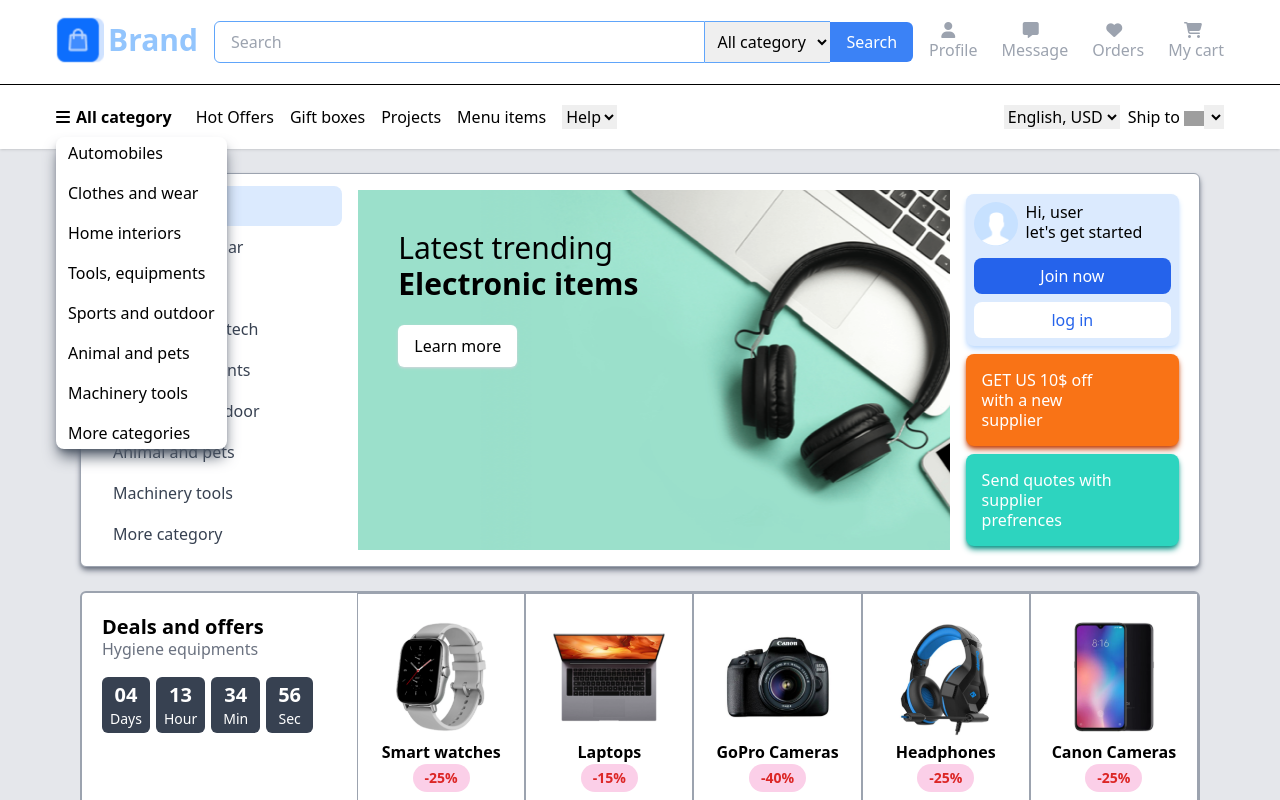
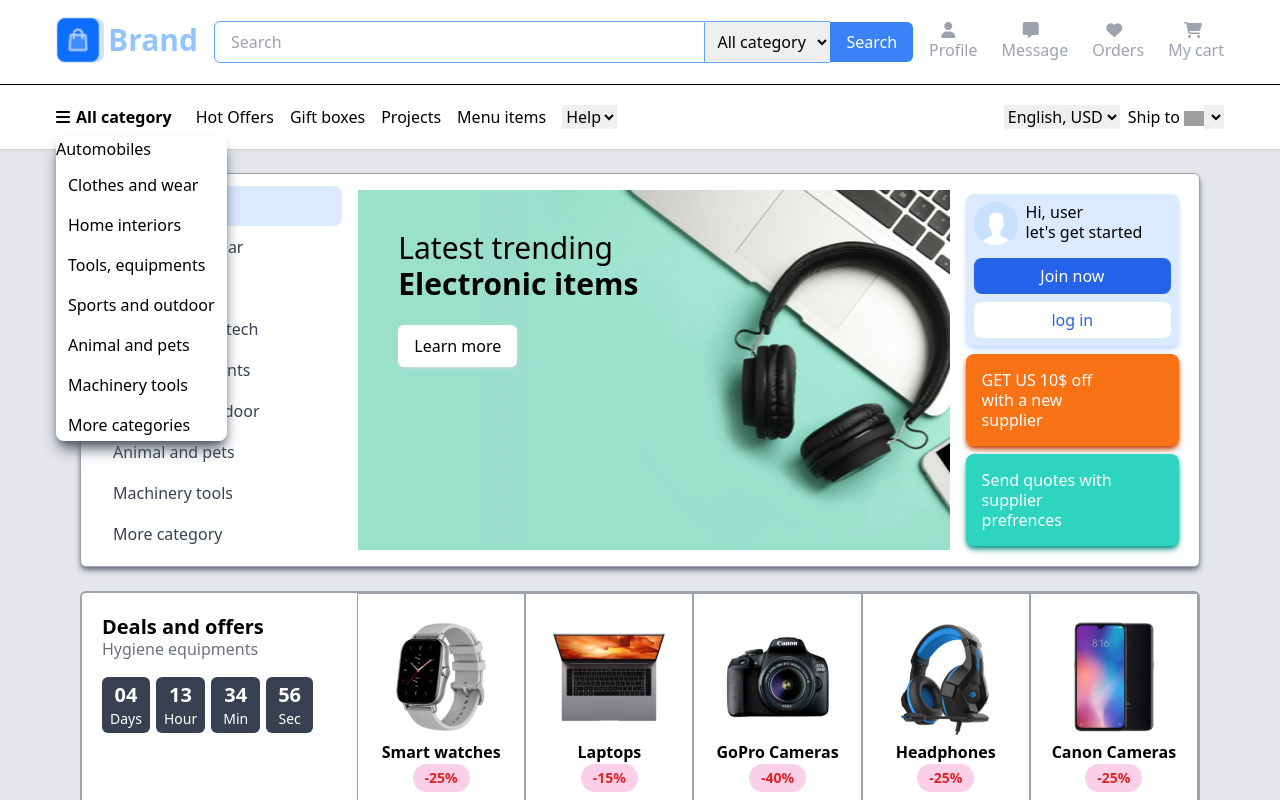
Before and after one commit to Arshanashraf/Ecommerce-webDesign, a React (Vite) app: page / in a window 1280 px wide. Both pictures are taken after a click on the button "All category". Shown: the top 800 px of the page. Built offline with nearby package versions, Linux system fonts and the light colour scheme; grey boxes are pictures that could not be loaded.

Commit message:
details page completed

```diff
--- a/src/components/Header/Header.jsx
+++ b/src/components/Header/Header.jsx
@@ -78,7 +78,7 @@ function Header() {
                    className={`absolute flex flex-col space-y-2 mt-8 shadow-lg rounded-lg shadow-gray-600 bg-white ${
                     menuVisible ? '' : 'hidden'
                     }`}>
-                    <a href="/products" className="hover:bg-blue-100 px-3 py-1">Automobiles</a>
+                    <Link to="/products" clLinkssName="hover:bg-blue-100 px-3 py-1">Automobiles</Link>
                     <a href="/products" className="hover:bg-blue-100 px-3 py-1">Clothes and wear</a>
                     <a href="/products" className="hover:bg-blue-100 px-3 py-1">Home interiors</a>
                     <a href="/products" className="hover:bg-blue-100 px-3 py-1">Tools, equipments</a>
```
